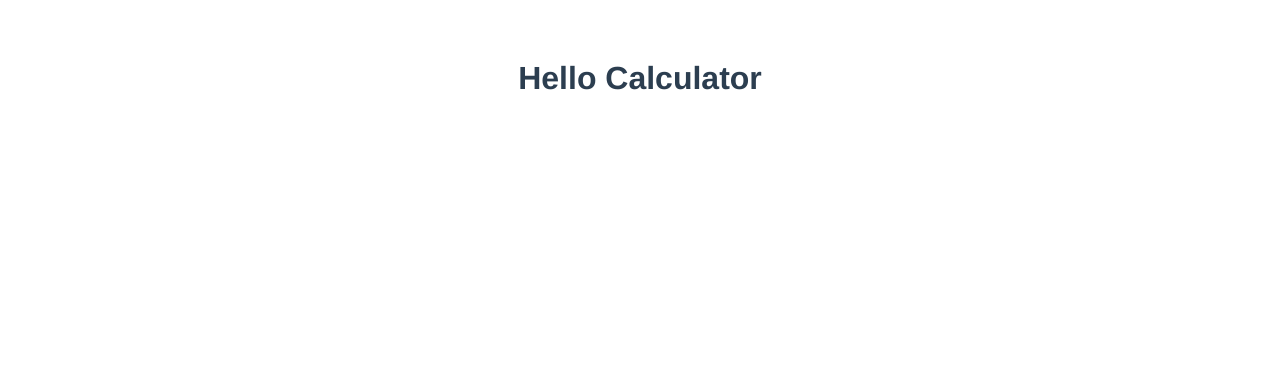
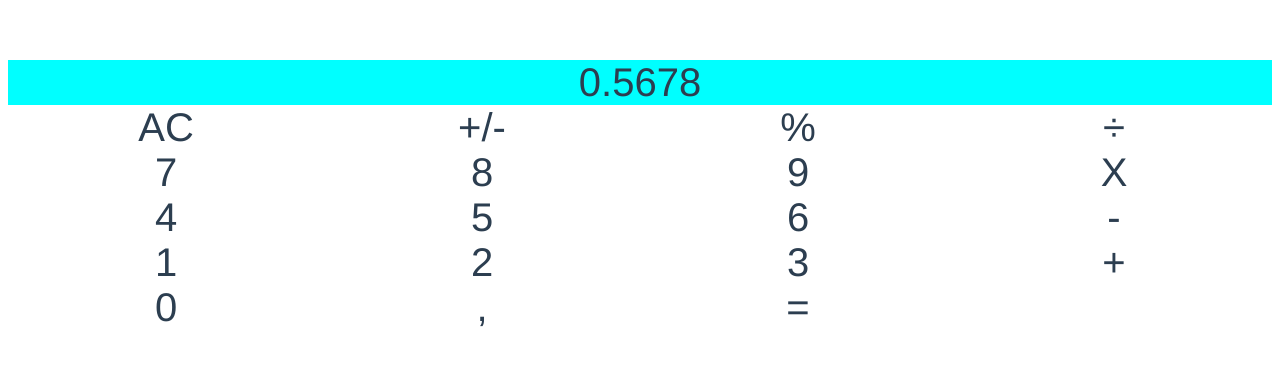
Before and after one commit to Rocalinecht/vue-calculator, a Vue app: page / in a window 1280 px wide. Shown: the top 366 px of the page. Built offline with nearby package versions, Linux system fonts and the light colour scheme.

Commit message:
make touch

```diff
--- a/src/components/Calculator.vue
+++ b/src/components/Calculator.vue
@@ -1,32 +1,49 @@
 <template>
-  <div>
-    <h1>Hello Calculator</h1>
+  <div class="calculator">
+    <div class="display">0.5678</div>
+    <div>AC</div>
+    <div>+/-</div>
+    <div>%</div>
+    <div>÷</div>
+
+    <div>7</div>
+    <div>8</div>
+    <div>9</div>
+    <div>X</div>
+
+    <div>4</div>
+    <div>5</div>
+    <div>6</div>
+    <div>-</div>
+
+    <div>1</div>
+    <div>2</div>
+    <div>3</div>
+    <div>+</div>
+
+    <div>0</div>
+    <div>,</div>
+    <div>=</div>
   </div>
 </template>
 
 <script>
 export default {
-  name: 'HelloWorld',
-  props: {
-    msg: String
-  }
+
+
 }
 </script>
 
 <!-- Add "scoped" attribute to limit CSS to this component only -->
 <style scoped>
-h3 {
-  margin: 40px 0 0;
+.calculator{
+  font-size: 40px;
+  display: grid;
+  grid-template-columns: repeat(4, 1fr);
+  grid-auto-columns: minmax(50px, auto);
 }
-ul {
-  list-style-type: none;
-  padding: 0;
-}
-li {
-  display: inline-block;
-  margin: 0 10px;
-}
-a {
-  color: #42b983;
+.display{
+  grid-column: 1 /5;
+  background-color: aqua;
 }
 </style>
```
